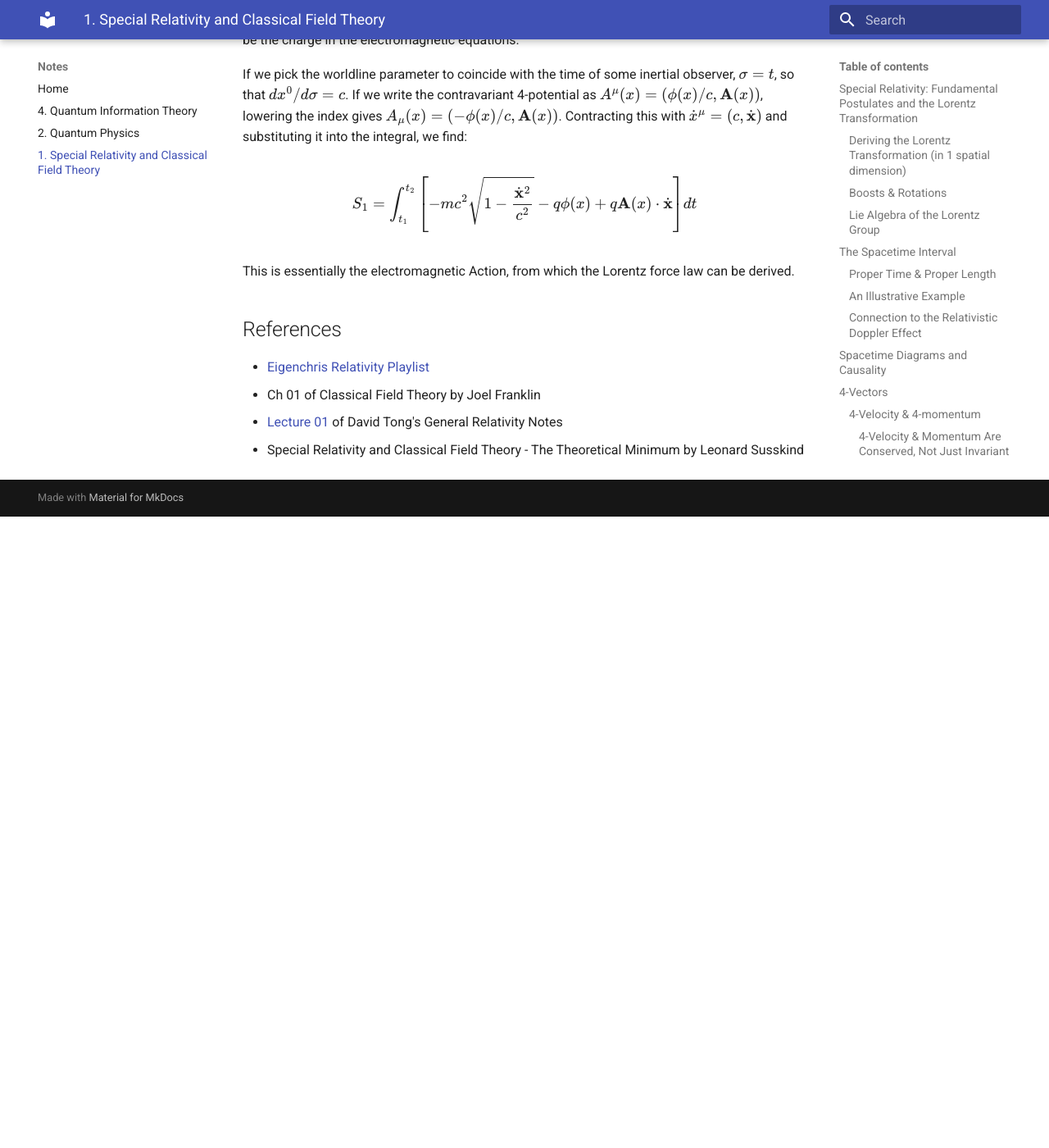
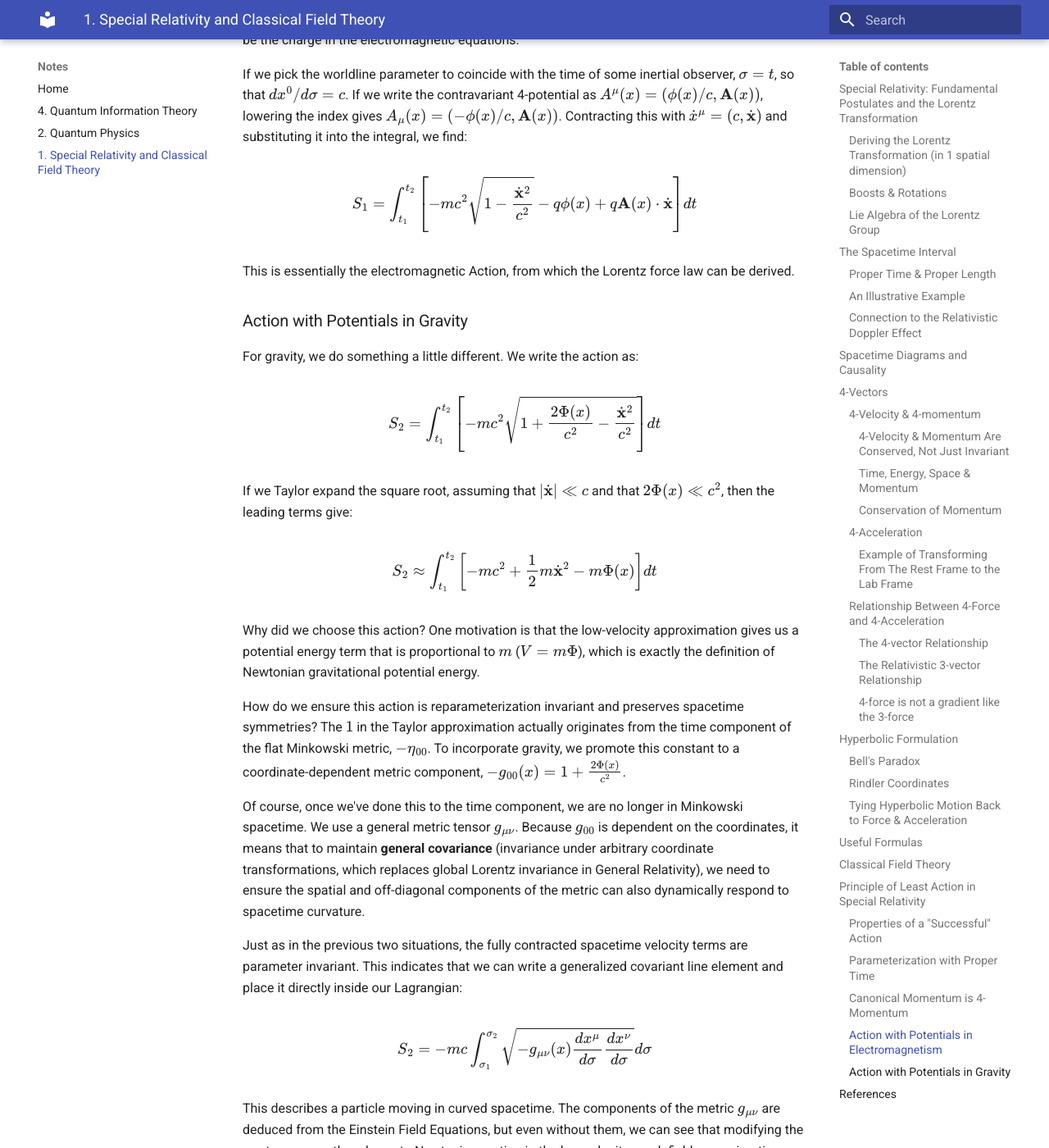
Before and after one commit to regstuff/notes, an MkDocs documentation site: the page built from docs/special_relativity_classical_field_theory.md, in a window 1280 px wide and 1400 px high, scrolled down 37646 px. Shown: the whole window at 82% size. Built offline with MkDocs 1.6.1 and Material for MkDocs 9.7.7, drawn with Linux system fonts in a browser that asks for light colours; before the commit the page ends 38276 px from its top, so only the background shows below that; some of the changed text lies outside the part shown.

Commit message:
Update special_relativity_classical_field_theory.md

```diff
--- a/docs/special_relativity_classical_field_theory.md
+++ b/docs/special_relativity_classical_field_theory.md
@@ -895,6 +895,36 @@
 
 This is essentially the electromagnetic Action, from which the Lorentz force law can be derived.
 
+### Action with Potentials in Gravity
+
+For gravity, we do something a little different. We write the action as:
+
+$$S_2 = \int_{t_1}^{t_2} \left[ -mc^2 \sqrt{1 + \frac{2\Phi(x)}{c^2} - \frac{\dot{\mathbf{x}}^2}{c^2}} \right] dt$$
+
+If we Taylor expand the square root, assuming that $\vert{}\dot{\mathbf{x}}\vert{} \ll c$ and that $2\Phi(x) \ll c^2$, then the leading terms give:
+
+$$S_2 \approx \int_{t_1}^{t_2} \left[ -mc^2 + \frac{1}{2}m\dot{\mathbf{x}}^2 - m\Phi(x) \right] dt$$
+
+Why did we choose this action? One motivation is that the low-velocity approximation gives us a potential energy term that is proportional to $m$ ($V = m\Phi$), which is exactly the definition of Newtonian gravitational potential energy.
+
+How do we ensure this action is reparameterization invariant and preserves spacetime symmetries? The $1$ in the Taylor approximation actually originates from the time component of the flat Minkowski metric, $-\eta_{00}$. To incorporate gravity, we promote this constant to a coordinate-dependent metric component, $-g_{00}(x) = 1 + \frac{2\Phi(x)}{c^2}$.
+
+Of course, once we've done this to the time component, we are no longer in Minkowski spacetime. We use a general metric tensor $g_{\mu\nu}$. Because $g_{00}$ is dependent on the coordinates, it means that to maintain **general covariance** (invariance under arbitrary coordinate transformations, which replaces global Lorentz invariance in General Relativity), we need to ensure the spatial and off-diagonal components of the metric can also dynamically respond to spacetime curvature.
+
+Just as in the previous two situations, the fully contracted spacetime velocity terms are parameter invariant. This indicates that we can write a generalized covariant line element and place it directly inside our Lagrangian:
+
+$$S_2 = -mc \int_{\sigma_1}^{\sigma_2} \sqrt{-g_{\mu\nu}(x) \frac{dx^\mu}{d\sigma} \frac{dx^\nu}{d\sigma}} d\sigma$$
+
+This describes a particle moving in curved spacetime. The components of the metric $g_{\mu\nu}$ are deduced from the Einstein Field Equations, but even without them, we can see that modifying the $g_{00}$ term correctly reduces to Newtonian motion in the low-velocity, weak-field approximation as seen above.
+
+Applying the Euler-Lagrange equations, we see that just as the free-particle non-relativistic action yields $m\ddot{x}_i = 0$, the curved spacetime action yields free-fall along geodesics. yields the geodesic equation:
+
+$$\frac{d^2x^\mu}{d\tau^2} + \Gamma^\mu_{\alpha\beta}\frac{dx^\alpha}{d\tau}\frac{dx^\beta}{d\tau} = 0$$
+
+where the Christoffel symbols are given by
+
+$$\Gamma^\lambda_{\mu\nu} = \frac{1}{2} g^{\lambda\rho} \left( \partial_\mu g_{\nu\rho} + \partial_\nu g_{\rho\mu} - \partial_\rho g_{\mu\nu} \right)$$
+
 ## References
 - [Eigenchris Relativity Playlist](https://www.youtube.com/playlist?list=PLJHszsWbB6hqlw73QjgZcFh4DrkQLSCQa)
 - Ch 01 of Classical Field Theory by Joel Franklin
```
